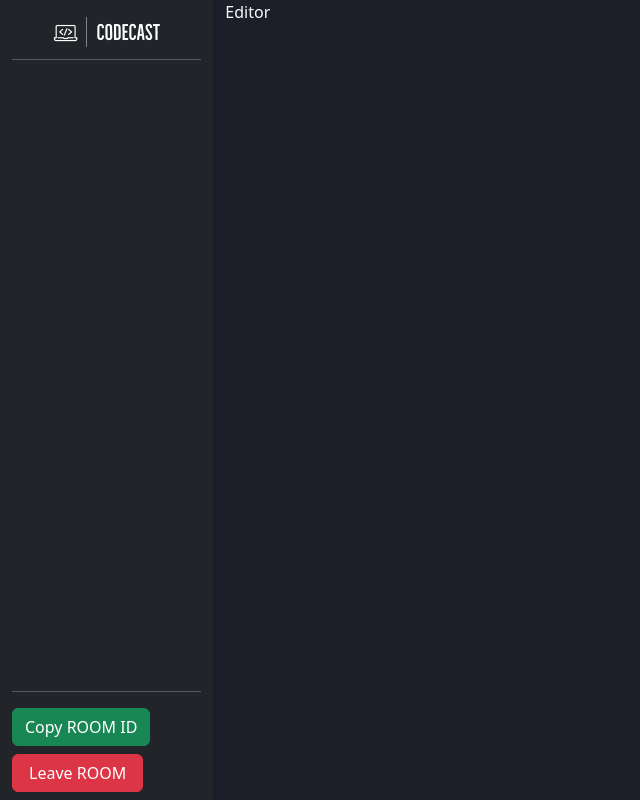
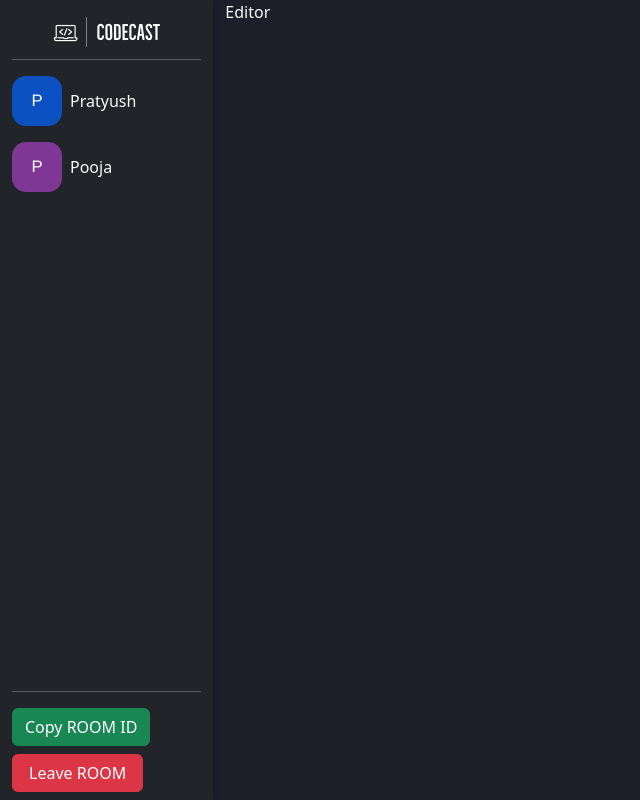
Before and after one commit to VirtualPrakhar/minor-project, a React (Create React App) app in the folder client/: page /editor/1 in a window 1280 px wide. Shown: the whole page, without its empty margins (0-640 px from the left). Built offline with nearby package versions, Linux system fonts and the light colour scheme.

Commit message:
editor page half commit

```diff
--- a/client/src/component/Client.js
+++ b/client/src/component/Client.js
@@ -10,9 +10,7 @@ function Client({username}) {
             round="14px"
             className="mr-3"
         />
-        <span>
-
-        </span>
+        <span className="mx-2">{username.toString()}</span>
     </div>
   )
 }
--- a/client/src/component/EditorPage.js
+++ b/client/src/component/EditorPage.js
@@ -19,9 +19,9 @@ function EditorPage() {
           <hr style={{marginTop:"-3rem"}} />
           {/* Client List Container */}
           <div className="d-flex flex-column overflow-auto">
-            {clients.map((client) => {
+            {clients.map((client) => (
               <Client key={client.socketId} username={client.username}/>
-            })}
+            ))}
           </div>
             {/* Buttons */}
             <div className="mt-auto">
```
Also changed, not shown: client/src/component/Editor.js (added).
